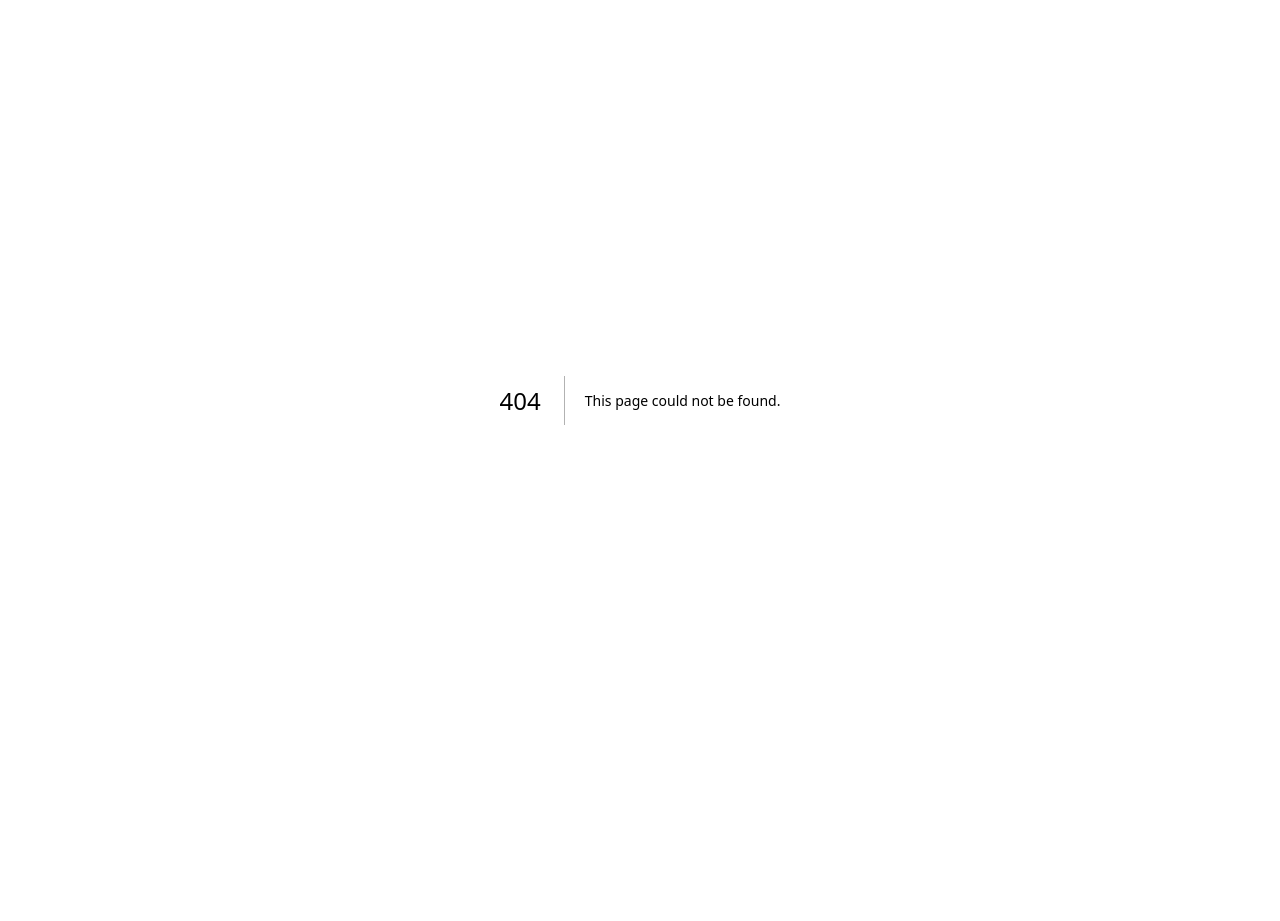
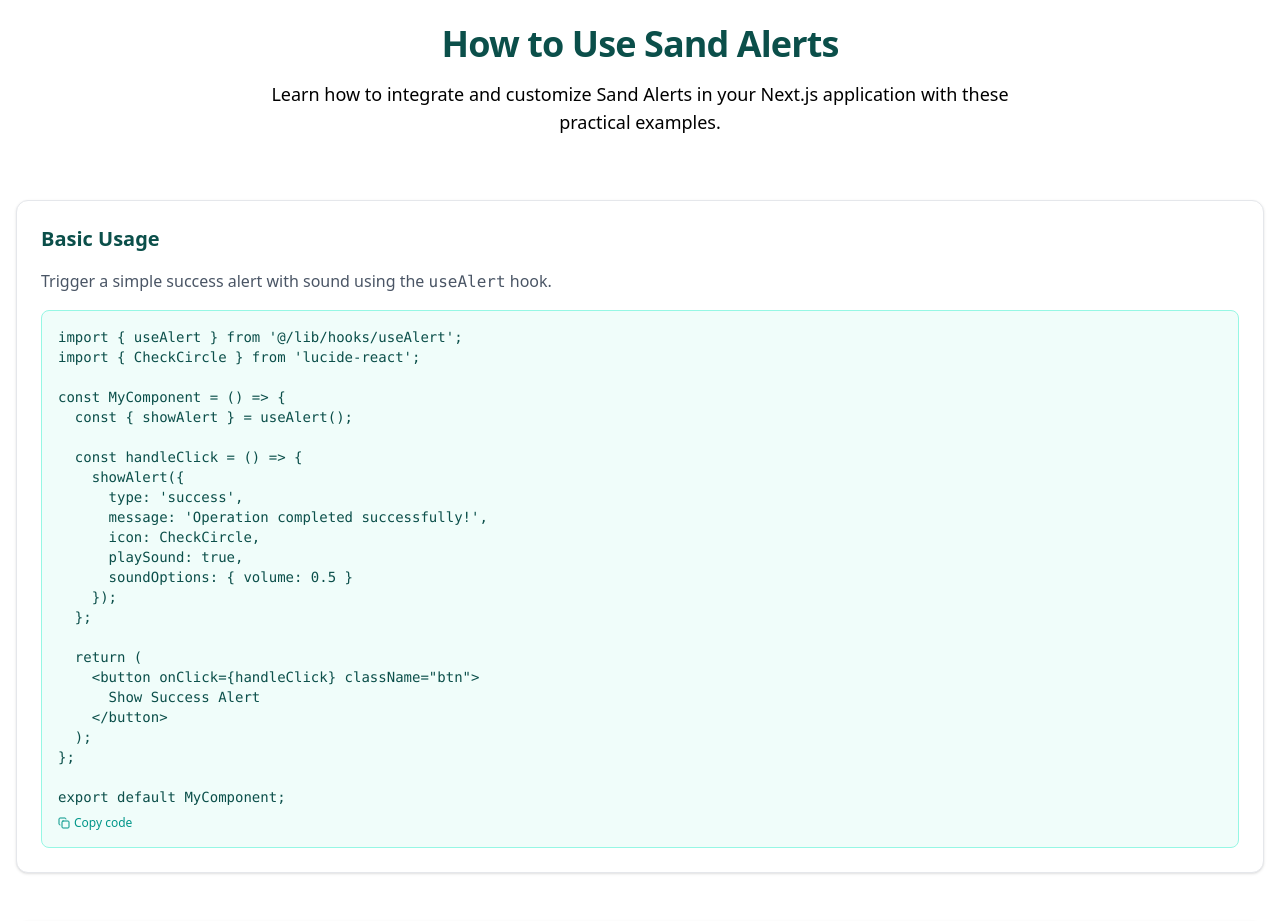
Before and after one commit to sandundil2002/Sand-Alerts, a Next.js app: page /usage in a window 1280 px wide. Before the commit this address had no page. Shown: the top 921 px of the page. Before the commit the page ends 800 px from the top, so only its background shows below. Built offline with nearby package versions, Linux system fonts and the light colour scheme.

Commit message:
alerts usage page implemented.

```diff
--- /dev/null
+++ b/app/usage/page.tsx
@@ -0,0 +1,9 @@
+import Usage from "@/components/sections/Usage";
+
+export default function Page() {
+    return (
+        <div>
+            <Usage />
+        </div>
+    );
+};
--- a/components/sections/Features.tsx
+++ b/components/sections/Features.tsx
@@ -55,7 +55,7 @@ export default function Features() {
                 <h2 className="text-3xl font-bold tracking-tight text-teal-900 sm:text-4xl">
                     Powerful Features for Modern Applications
                 </h2>
-                <p className="mt-4 text-lg text-teal-700 max-w-3xl mx-auto">
+                <p className="mt-4 text-lg max-w-3xl mx-auto">
                     Sand Alerts provides a comprehensive set of features designed to enhance user experience
                     and streamline developer workflow.
                 </p>
@@ -76,7 +76,7 @@ export default function Features() {
                 <h3 className="text-2xl font-semibold text-teal-900 mb-4">
                     Want to See Them in Action?
                 </h3>
-                <p className="text-teal-700 max-w-2xl mx-auto">
+                <p className="max-w-2xl mx-auto">
                     Check out the Examples page to interact with Sand Alerts and see how these features work
                     in a real application.
                 </p>
--- /dev/null
+++ b/components/sections/Usage.tsx
@@ -0,0 +1,105 @@
+'use client';
+
+import CodeBlock from "@/components/ui/CodeBlock";
+
+export default function Usage() {
+    const basicUsageCode = `import { useAlert } from '@/lib/hooks/useAlert';
+import { CheckCircle } from 'lucide-react';
+
+const MyComponent = () => {
+  const { showAlert } = useAlert();
+
+  const handleClick = () => {
+    showAlert({
+      type: 'success',
+      message: 'Operation completed successfully!',
+      icon: CheckCircle,
+      playSound: true,
+      soundOptions: { volume: 0.5 }
+    });
+  };
+
+  return (
+    <button onClick={handleClick} className="btn">
+      Show Success Alert
+    </button>
+  );
+};
+
+export default MyComponent;`;
+
+    const customIconCode = `import { useAlert } from '@/lib/hooks/useAlert';
+import { Star } from 'lucide-react';
+
+const CustomAlertComponent = () => {
+  const { showAlert } = useAlert();
+
+  const handleClick = () => {
+    showAlert({
+      type: 'info',
+      message: 'This alert uses a custom icon!',
+      icon: Star,
+      duration: 5000
+    });
+  };
+
+  return (
+    <button onClick={handleClick} className="btn">
+      Show Custom Icon Alert
+    </button>
+  );
+};
+
+export default CustomAlertComponent;`;
+    return (
+        <div>
+            <div className="text-center mx-2 mb-16 mt-6">
+                <h2 className="text-3xl font-bold tracking-tight text-teal-900 sm:text-4xl">
+                    How to Use Sand Alerts
+                </h2>
+                <p className="mt-4 text-lg max-w-3xl mx-auto">
+                    Learn how to integrate and customize Sand Alerts in your Next.js application with these
+                    practical examples.
+                </p>
+            </div>
+
+            <div className="space-y-12">
+                <section className="bg-white rounded-xl shadow-sm p-6 border mx-4 border-gray-200">
+                    <h3 className="text-xl text-teal-900 font-semibold mb-4">Basic Usage</h3>
+                    <p className="text-gray-600 mb-4">
+                        Trigger a simple success alert with sound using the <code>useAlert</code> hook.
+                    </p>
+                    <CodeBlock
+                        code={basicUsageCode}
+                        onCopy={() => navigator.clipboard.writeText(basicUsageCode)}
+                    />
+                </section>
+
+                <section className="bg-white rounded-xl shadow-sm p-6 border mx-4 border-gray-200">
+                    <h3 className="text-xl text-teal-900 font-semibold mb-4">Custom Icon</h3>
+                    <p className="text-gray-600 mb-4">
+                        Customize the alert icon with any Lucide React icon and set an auto-dismiss duration.
+                    </p>
+                    <CodeBlock
+                        code={customIconCode}
+                        onCopy={() => navigator.clipboard.writeText(customIconCode)}
+                    />
+                </section>
+            </div>
+
+            <div className="mt-10 mb-6 text-center">
+                <h3 className="text-2xl text-teal-900 font-semibold mb-4">Ready to Configure More?</h3>
+                <p className="text-gray-600 max-w-2xl mx-auto">
+                    Dive into the Configuration page to explore advanced options like animations, sound
+                    settings, and more.
+                </p>
+                <button
+                    onClick={() => window.location.href = '/#configuration'}
+                    className="mt-6 rounded-md bg-teal-600 px-5 py-3 text-sm font-semibold text-white shadow-sm hover:bg-teal-700 focus-visible:outline focus-visible:outline-2 focus-visible:outline-offset-2 focus-visible:outline-teal-600"
+                >
+                    View Configuration
+                </button>
+            </div>
+        </div>
+    );
+}
--- a/components/ui/CodeBlock.tsx
+++ b/components/ui/CodeBlock.tsx
@@ -1,6 +1,7 @@
 'use client';
 
 import { Copy } from 'lucide-react';
+import { useState } from 'react';
 
 interface CodeBlockProps {
     code: string;
@@ -8,17 +9,26 @@ interface CodeBlockProps {
 }
 
 export default function CodeBlock({ code, onCopy }: CodeBlockProps) {
+    const [copied, setCopied] = useState(false);
+
+    const handleCopy = () => {
+        onCopy();
+        setCopied(true);
+        setTimeout(() => setCopied(false), 2000);
+    };
+
     return (
-        <div className="bg-gray-50 dark:bg-gray-900 rounded-lg p-4">
-      <pre className="text-sm overflow-x-auto">
-        <code>{code}</code>
-      </pre>
+        <div className="bg-teal-50 dark:bg-teal-900 rounded-lg p-4 border border-teal-200 dark:border-teal-700">
+            <pre className="text-sm overflow-x-auto whitespace-pre-wrap break-words">
+                <code className="text-teal-900 dark:text-teal-100">{code}</code>
+            </pre>
             <button
-                onClick={onCopy}
-                className="mt-2 text-xs flex items-center gap-1 text-gray-500 hover:text-gray-700 dark:text-gray-400 dark:hover:text-gray-200"
+                onClick={handleCopy}
+                className="mt-2 text-xs flex items-center gap-1 text-teal-600 dark:text-teal-300 hover:text-teal-700 dark:hover:text-teal-200 transition-colors"
+                aria-label="Copy code to clipboard"
             >
                 <Copy className="h-3 w-3" />
-                Copy code
+                {copied ? 'Copied!' : 'Copy code'}
             </button>
         </div>
     );
```
